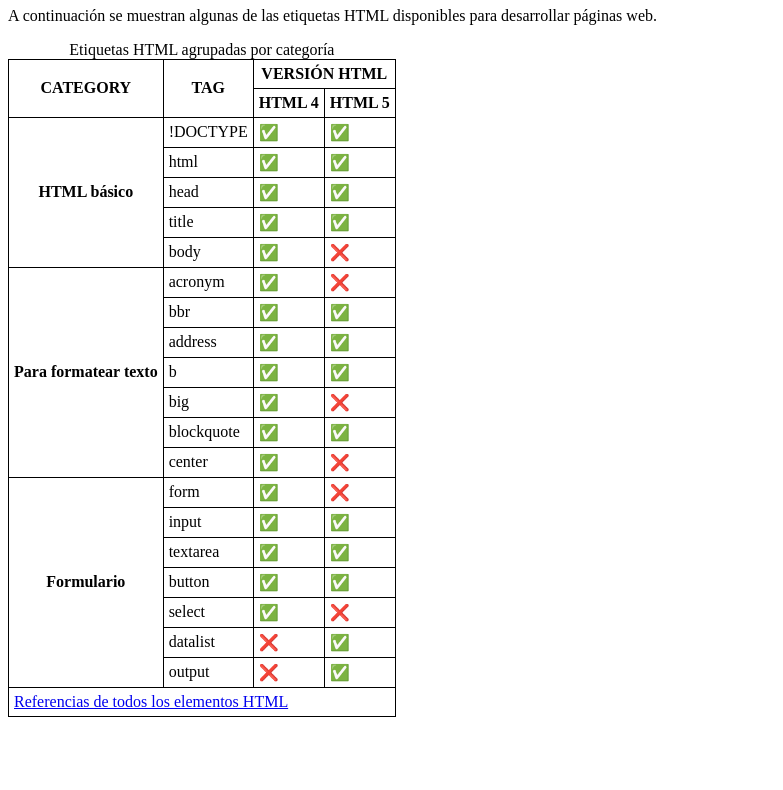
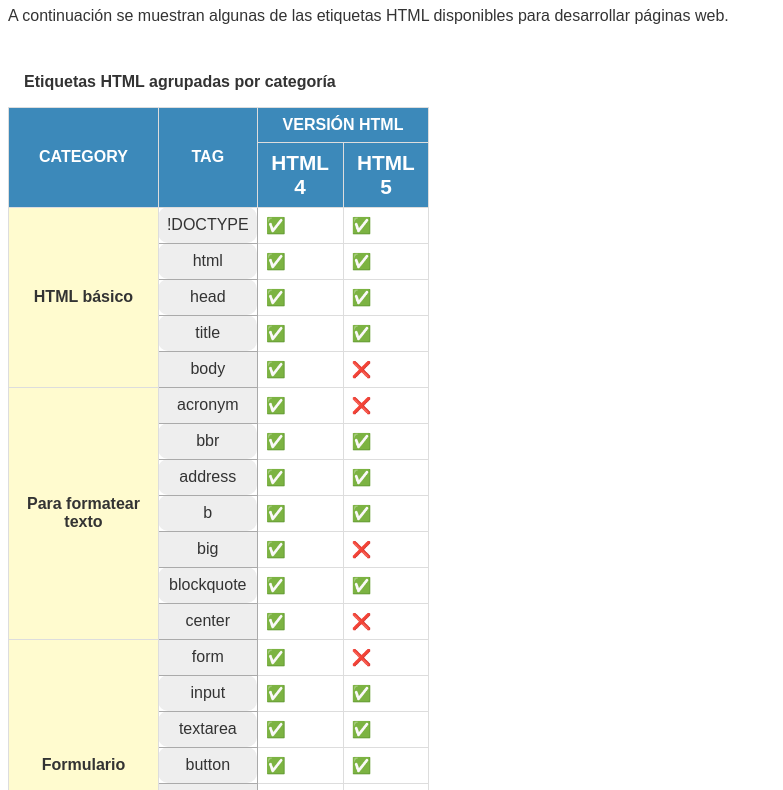
Before and after one commit to cristrinity/ejercicios, a plain HTML site: page ejercicios/Ejercicio2.html in a window 1280 px wide. Shown: the part 73-863 px from the top of the page, without its empty margins (0-783 px from the left). Before the commit the page ends 800 px from the top, so only its background shows below. Drawn offline with Linux system fonts and the light colour scheme.

Commit message:
segundos cambios css

```diff
--- a/ejercicios/Ejercicio2.html
+++ b/ejercicios/Ejercicio2.html
@@ -1,20 +1,25 @@
 <!DOCTYPE html>
-<html>
+<html lang="es">
 
 <head>
+    <meta charset="UTF-8">
+    <meta name="viewport" content="width=device-width, initial-scale=1.0">
+    <meta http-equiv="X-UA-Compatible" content="ie=edge">
     <title>Mi primner documento HTML</title>
     <meta charset="utf-8">
-    <style type="text/css">
+    <link rel="stylesheet" type="text/css" media="screen" href="style.css">
+</head>
+    <!-- ** Del ejercicio de html **
+        <style type="text/css">
         table {
             border-collapse: collapse;
         }
-
         th,
         td {
             border: 1px solid black;
             padding: 5px;
         }
-    </style>
+    </style> -->
 </head>
 
 <body>
@@ -28,115 +33,114 @@
                 <th rowspan="2" scope="col">TAG</th>
                 <th colspan="2" scope="col">VERSIÓN HTML</th>
             </tr>
-            <tr>
+            <tr class="version">
                 <th scope="col">HTML 4</th>
                 <th scope="col">HTML 5</th>
             </tr>
         </thead>
         <tbody>
             <tr>
-                <th scope="row" rowspan="5">HTML básico</th>
-                <td scope="row">!DOCTYPE</td>
+                <th class="amarillo" scope="row" rowspan="5">HTML básico</th>
+                <td class="version" scope="row">!DOCTYPE</td>
                 <td scope="row">✅</td>
                 <td scope="row">✅</td>
             </tr>
             <tr>
-                <td scope="row">html</td>
+                <td class="version" scope="row">html</td>
                 <td scope="row">✅</td>
                 <td scope="row">✅</td>
             </tr>
             <tr>
-                <td scope="row">head</td>
+                <td class="version" scope="row">head</td>
                 <td scope="row">✅</td>
                 <td scope="row">✅</td>
             </tr>
             <tr>
-                <td scope="row">title</td>
+                <td class="version" scope="row">title</td>
                 <td scope="row">✅</td>
                 <td scope="row">✅</td>
             </tr>
             <tr>
-                <td scope="row">body</td>
+                <td class="version2" scope="row">body</td>
                 <td scope="row">✅</td>
                 <td scope="row">❌</td>
             </tr>
             <tr>
-                <th scope="row" rowspan="8">Para formatear texto</th>
-            <tr>
-                <td scope="row">acronym</td>
+                <th class="amarillo" scope="row" rowspan="7">Para formatear texto</th>
+                <td class="version2" scope="row">acronym</td>
                 <td scope="row">✅</td>
                 <td scope="row">❌</td>
             </tr>
-            <td scope="row">bbr</td>
-            <td scope="row">✅</td>
-            <td scope="row">✅</td>
-            </tr>
             <tr>
-                <td scope="row">address</td>
+                <td class="version" scope="row">bbr</td>
                 <td scope="row">✅</td>
                 <td scope="row">✅</td>
             </tr>
             <tr>
-                <td scope="row">b</td>
+                <td class="version" scope="row">address</td>
                 <td scope="row">✅</td>
                 <td scope="row">✅</td>
             </tr>
             <tr>
-                <td scope="row">big</td>
+                <td class="version" scope="row">b</td>
+                <td scope="row">✅</td>
+                <td scope="row">✅</td>
+            </tr>
+            <tr>
+                <td class="version2" scope="row">big</td>
                 <td scope="row">✅</td>
                 <td scope="row">❌</td>
             </tr>
             <tr>
-                <td scope="row">blockquote</td>
+                <td class="version" scope="row">blockquote</td>
                 <td scope="row">✅</td>
                 <td scope="row">✅</td>
             </tr>
             <tr>
-                <td scope="row">center</td>
+                <td class="version2" scope="row">center</td>
                 <td scope="row">✅</td>
                 <td scope="row">❌</td>
             </tr>
             <tr>
-                <th scope="row" rowspan="8">Formulario</th>
-            <tr>
-                <td scope="row">form</td>
+                <th class="amarillo" scope="row" rowspan="8">Formulario</th>
+                <td class="version2" scope="row">form</td>
                 <td scope="row">✅</td>
                 <td scope="row">❌</td>
             </tr>
             <tr>
-                <td scope="row">input</td>
+                <td class="version" scope="row">input</td>
                 <td scope="row">✅</td>
                 <td scope="row">✅</td>
             </tr>
             <tr>
-                <td scope="row">textarea</td>
+                <td class="version" scope="row">textarea</td>
                 <td scope="row">✅</td>
                 <td scope="row">✅</td>
             </tr>
             <tr>
-                <td scope="row">button</td>
+                <td class="version" scope="row">button</td>
                 <td scope="row">✅</td>
                 <td scope="row">✅</td>
             </tr>
             <tr>
-                <td scope="row">select</td>
+                <td class="version2" scope="row">select</td>
                 <td scope="row">✅</td>
                 <td scope="row">❌</td>
             </tr>
             <tr>
-                <td scope="row">datalist</td>
+                <td class="version2" scope="row">datalist</td>
                 <td scope="row">❌</td>
                 <td scope="row">✅</td>
             </tr>
             <tr>
-                <td scope="row">output</td>
+                <td class="version2" scope="row">output</td>
                 <td scope="row">❌</td>
                 <td scope="row">✅</td>
             </tr>
         </tbody>
         <tfoot>
             <tr>
-                <td colspan="4"><a href="#">Referencias de todos los elementos HTML</a></td>
+                <td class="pieC" colspan="4"><a href="#">Referencias de todos los elementos HTML</a></td>
             </tr>
         </tfoot>
     </table>
--- a/ejercicios/miweb/style.css
+++ /dev/null
@@ -1,13 +0,0 @@
-* {
-    color: #333333;
-    font-family: Arial, Helvetica, sans-serif;
-  }
-  h1, h2, h3, h4 {
-    color: 4A90E2;
-  }
-
-
-  bbr li{
-    font-family: monospace;
-    font-size: .85rem;
-  }
--- /dev/null
+++ b/ejercicios/style.css
@@ -0,0 +1,60 @@
+* {
+    color: #333333;
+    font-family: Arial, Helvetica, sans-serif;
+  }
+  h1, h2, h3, h4 {
+    color: #4A90E2;
+  }
+  .estilo1{
+    border-top: 1px solid #dddddd;
+    border-bottom: 1px solid #dddddd;
+    padding: 1rem 0;
+    font-size: 1.5rem;
+    line-height: 1.5;
+}
+  abbr {
+    font-family: monospace;
+    font-size: .85rem;
+  }
+  p#ultimo {width: 80%}
+  blockquote{
+    color: #666666;
+    font-family: serif;
+    font-size: 1.2rem;
+    font-style: italic;
+  }
+  table{
+    width: 33.333%;
+    border-collapse: collapse;
+    margin-top: 2rem
+  }
+  caption{
+    text-align:left;
+    font-weight:bold;
+    margin: 1rem
+  }
+  th,td {border: 1px solid #ddd;padding: 0.5rem}
+  .pieC {border:0px;}
+
+  thead th {
+    background-color: #3c89ba;
+    color: #fff;
+  }
+  th.amarillo {
+    background-color: #fffbcf;
+  }
+.version th{
+    font-size: 130%;
+    text-align: center;
+  }
+ td.version{
+    text-align: center;
+    background-color: #eee;
+    border: 1px solid #aaa;
+    border-radius: 10px;
+  }
+  td.version2{
+    text-align: center;
+    background-color: #eee;
+    border: 1px solid #aaa;
+  }
```
Also changed, not shown: ejercicios/Ejercicio1.html (+5 -4 lines).
